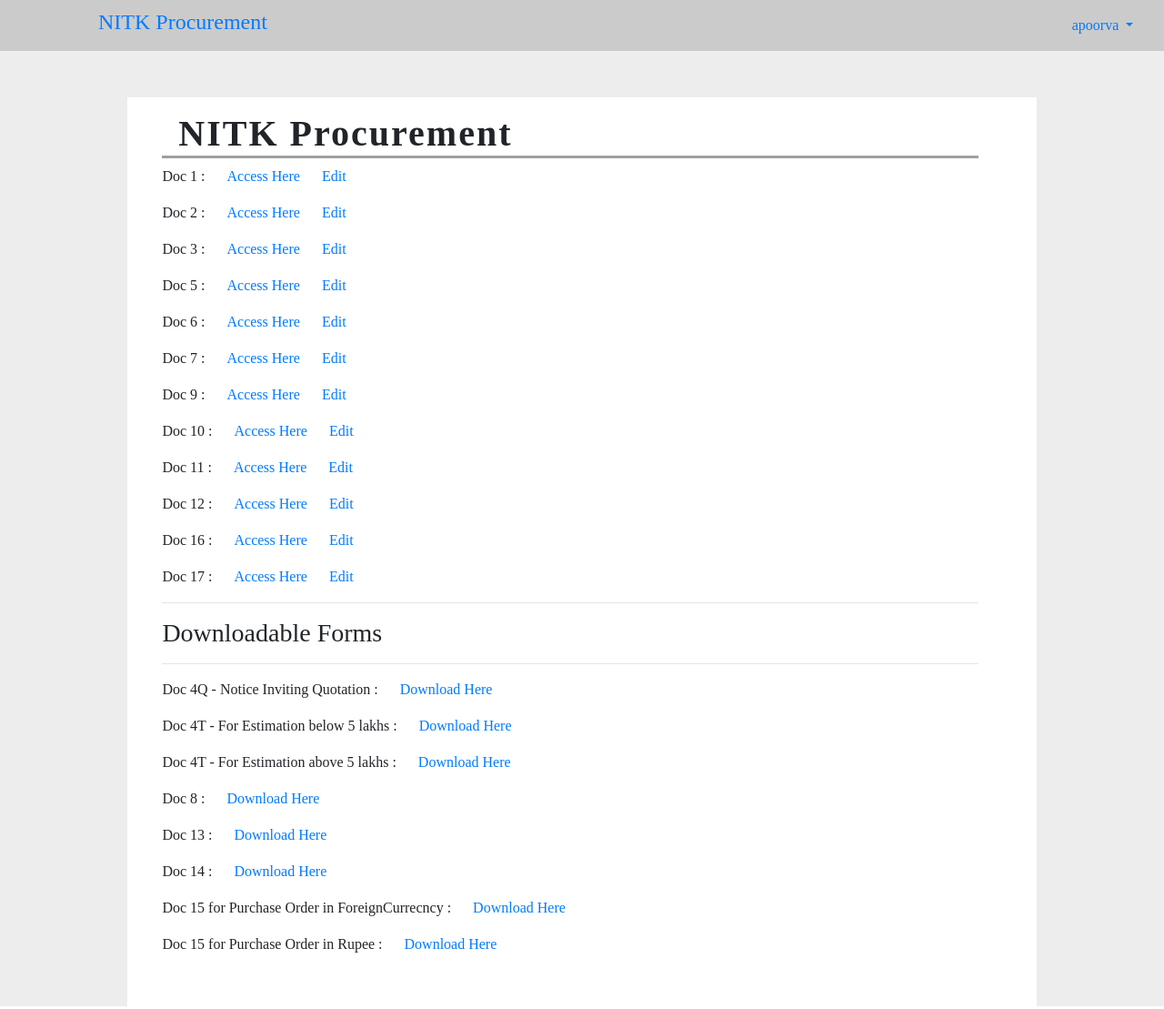
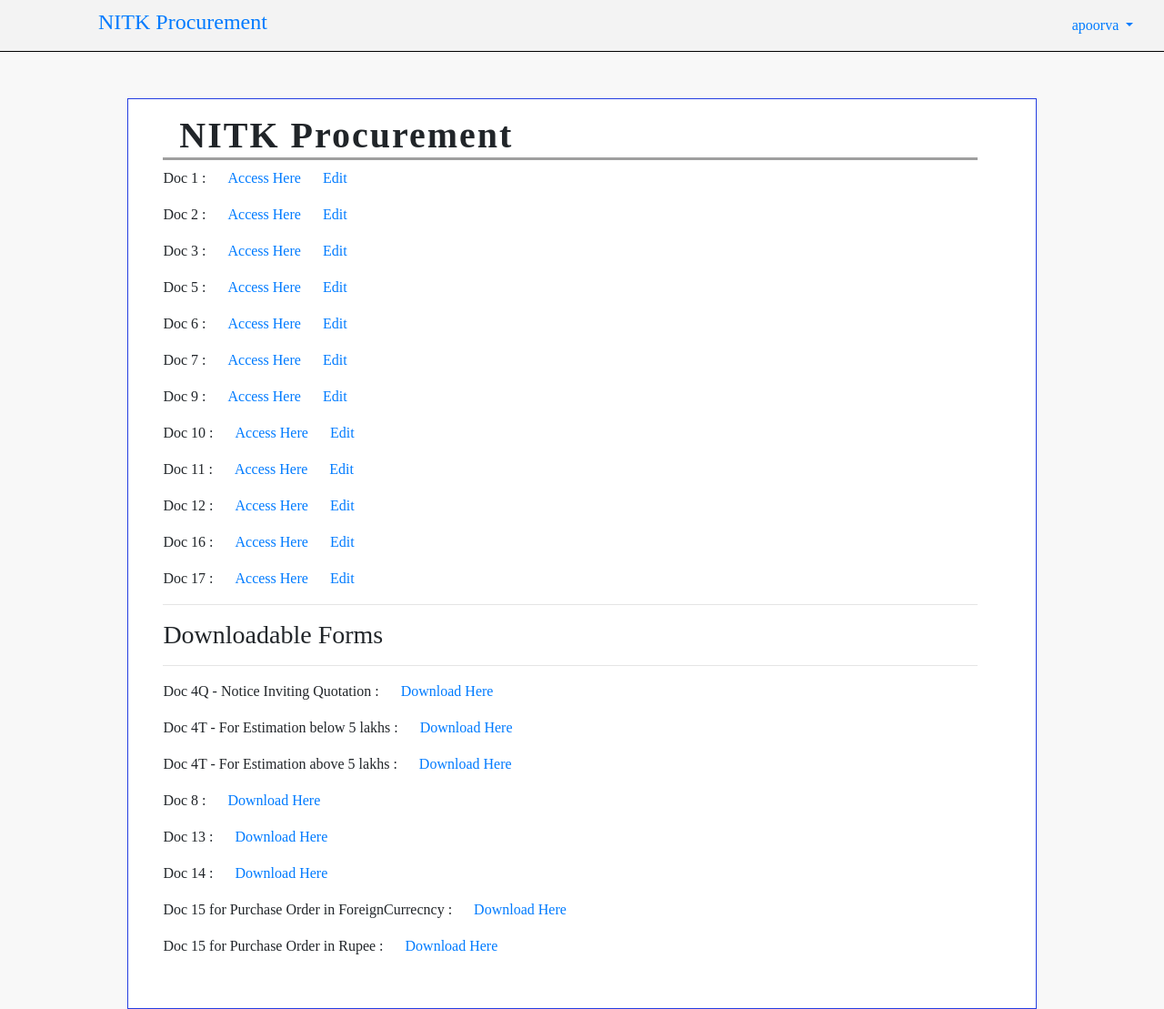
Before and after one commit to imApoorva36/NITK-Procurement, a Django app: page / in a window 1280 px wide. Shown: the whole page at 91% size. Run offline with Django 4.2, Linux system fonts and the light colour scheme; a user stored in the database is signed in; data comes from the database, SQL or seed files in the repository; some libraries are stand-ins or nearby versions.

Commit message:
Minor styling changes

```diff
--- a/NITK_Procurement/procurement/templates/procurement/home.html
+++ b/NITK_Procurement/procurement/templates/procurement/home.html
@@ -35,7 +35,7 @@
         margin-left: auto;
         margin-right: auto;
         margin-top: 4%;
-
+        border: 1px solid rgb(36, 61, 225);
     }
     .index:hover{
         filter: drop-shadow(0 0 0.5rem rgb(206, 206, 206));
--- a/NITK_Procurement/procurement/templates/procurement/layout.html
+++ b/NITK_Procurement/procurement/templates/procurement/layout.html
@@ -19,8 +19,8 @@
             }
           </style>
     </head>
-    <body style="background-color: rgb(237, 237, 237);">
-        <nav class="navbar navbar-expand-lg" style="background-color: #cbcbcb;">
+    <body style="background-color: rgb(248, 248, 248);">
+        <nav class="navbar navbar-expand-lg" style="background-color: #e7e6e647; border-bottom: 1px solid black;">
           <a class="navbar-brand" href="#" style="text-align: center;"><h4><a href="{% url 'home' %}">NITK Procurement</a></h4></a>
           <div class="collapse navbar-collapse" id="navbarNav">
               <ul class="navbar-nav mr-auto">
```
